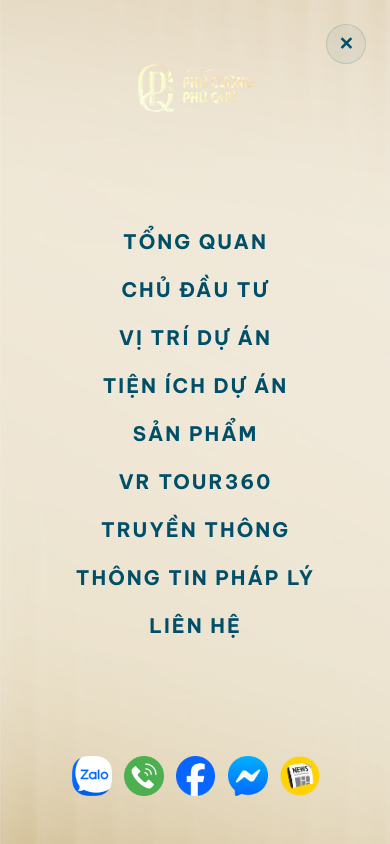
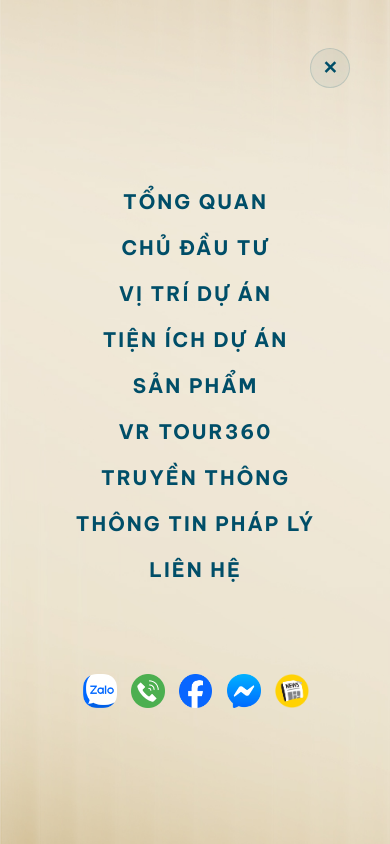
Before and after one commit to vunguyen9404/pcpq-landing, a Next.js app: page / in a window 390 px wide. Both pictures are taken after a click on the button "Open menu". Shown: the top 844 px of the page. Built offline with nearby package versions, Linux system fonts and the light colour scheme; grey boxes are pictures that could not be loaded.

Commit message:
fix sidebar

```diff
--- a/src/components/Navbar.tsx
+++ b/src/components/Navbar.tsx
@@ -29,13 +29,13 @@ export default function Navbar({ onOpenSidebar, sectionLabel }: NavbarProps) {
 
 
   return (
-    <nav className="fixed left-[3.75%] right-[3.75%] top-[4.63%] z-40 pointer-events-none
-                    flex justify-between items-start">
+    <nav className="fixed left-[3.75%] right-[3.75%] top-[3%] md:top-[4.63%] z-40 pointer-events-none
+                    flex justify-between items-center lg:items-start select-none">
       {/* Logo */}
       <a
         href="#"
         onClick={e => e.preventDefault()}
-        className="pointer-events-auto relative w-[120px] md:w-[160px] h-[75px] md:h-[100px] hover:opacity-90 transition-opacity"
+        className="pointer-events-auto relative w-[100px] md:w-[160px] h-[55px] md:h-[100px] hover:opacity-90 transition-opacity"
       >
         <Image
           src="/images/logo.png"
@@ -66,7 +66,7 @@ export default function Navbar({ onOpenSidebar, sectionLabel }: NavbarProps) {
         {/* Menu Icon */}
         <button
           onClick={onOpenSidebar}
-          className="relative w-9 md:w-[46px] h-9 md:h-[46px] hover:scale-105 transition-transform cursor-pointer"
+          className="relative w-8 md:w-[46px] h-8 md:h-[46px] hover:scale-105 transition-transform cursor-pointer"
           aria-label="Open menu"
         >
           <Image
--- a/src/components/Sidebar.tsx
+++ b/src/components/Sidebar.tsx
@@ -1,8 +1,9 @@
 "use client";
 
+import { useState, useEffect, useRef } from "react";
 import Image from "next/image";
+import { gsap } from "gsap";
 
-const imgPcpq = "/assets/75b906d0e6702d36d198948691355b25b0a0c2f7.png";
 const imgPhone = "/assets/9fe127963e104efca8c123834786be441438f4d1.png";
 const imgZalo = "/assets/eef6d6f0fb2f530a7fb1adeb916d938dd28355fe.png";
 const imgFacebook = "/assets/c94ddb7a5c0a0287784654bddb8571e41ac3a5f2.png";
@@ -15,51 +16,149 @@ interface SidebarProps {
 }
 
 export default function Sidebar({ isOpen, onClose }: SidebarProps) {
-  if (!isOpen) return null;
+  const [isRendered, setIsRendered] = useState(isOpen);
+
+  const containerRef = useRef<HTMLDivElement>(null);
+  const backdropRef = useRef<HTMLDivElement>(null);
+  const panelRef = useRef<HTMLDivElement>(null);
+  const timelineRef = useRef<gsap.core.Timeline | null>(null);
+
+  const animateOpen = () => {
+    if (!panelRef.current || !backdropRef.current) return;
+
+    if (timelineRef.current) {
+      timelineRef.current.kill();
+    }
+
+    const panel = panelRef.current;
+    const backdrop = backdropRef.current;
+    const links = panel.querySelectorAll(".menu-item-container");
+    const closeBtn = panel.querySelector(".close-btn");
+
+    const tl = gsap.timeline();
+    timelineRef.current = tl;
+
+    // 1. Dark Backdrop overlay fades in
+    tl.fromTo(
+      backdrop,
+      { opacity: 0 },
+      { opacity: 1, duration: 0.45, ease: "power2.out" }
+    );
+
+    // 2. Animate the panel slide-in (normal rectangle, no curves)
+    tl.fromTo(
+      panel,
+      { x: "100%", opacity: 1 },
+      { x: "0%", duration: 0.55, ease: "power3.out" },
+      "-=0.3"
+    );
+
+    // 3. Stagger menu links
+    tl.fromTo(
+      links,
+      { opacity: 0, y: 15 },
+      { opacity: 1, y: 0, stagger: 0.04, duration: 0.45, ease: "power2.out" },
+      "-=0.25"
+    );
+
+    // Fade in close button
+    if (closeBtn) {
+      tl.fromTo(
+        closeBtn,
+        { opacity: 0, scale: 0.8 },
+        { opacity: 1, scale: 1, duration: 0.3, ease: "power2.out" },
+        "-=0.2"
+      );
+    }
+  };
+
+  const animateClose = (callback: () => void) => {
+    if (!panelRef.current || !backdropRef.current) {
+      callback();
+      return;
+    }
+
+    if (timelineRef.current) {
+      timelineRef.current.kill();
+    }
+
+    const panel = panelRef.current;
+    const backdrop = backdropRef.current;
+    const links = panel.querySelectorAll(".menu-item-container");
+    const closeBtn = panel.querySelector(".close-btn");
+
+    const tl = gsap.timeline({
+      onComplete: callback,
+    });
+    timelineRef.current = tl;
+
+    if (closeBtn) {
+      tl.to(closeBtn, { opacity: 0, scale: 0.8, duration: 0.15 });
+    }
+
+    tl.to(links, { opacity: 0, y: -10, stagger: 0.02, duration: 0.2, ease: "power2.in" }, "-=0.1");
+    tl.to(panel, { x: "100%", duration: 0.35, ease: "power3.in" }, "-=0.15");
+    tl.to(backdrop, { opacity: 0, duration: 0.3, ease: "power2.in" }, "-=0.3");
+  };
+
+  useEffect(() => {
+    if (isOpen) {
+      setIsRendered(true);
+      const timer = setTimeout(() => {
+        animateOpen();
+      }, 50);
+      return () => clearTimeout(timer);
+    } else {
+      if (isRendered) {
+        animateClose(() => {
+          setIsRendered(false);
+        });
+      }
+    }
+  }, [isOpen]);
+
+  const handleClose = () => {
+    animateClose(() => {
+      onClose();
+    });
+  };
+
+  if (!isRendered) return null;
 
   return (
-    <div className="fixed inset-0 z-50 flex overflow-hidden">
-      {/* Left: map backdrop (click outside to close) */}
+    <div ref={containerRef} className="fixed inset-0 z-50 overflow-hidden">
+      {/* Dark overlay backdrop spanning the entire viewport */}
       <div
-        onClick={onClose}
-        className="hidden lg:block lg:flex-1 h-full relative cursor-pointer group"
-      >
-        <Image
-          src="/assets/6d7cded6d709195f9bd4b61ab0054ceddaf9827d.png"
-          alt="Backdrop"
-          fill
-          className="object-cover"
-          priority
+        ref={backdropRef}
+        onClick={handleClose}
+        className="absolute inset-0 bg-black/60 backdrop-blur-[2px] z-0 opacity-0"
       />
-        <div className="absolute inset-0 bg-[#004e68]/50 group-hover:bg-[#004e68]/45 transition-colors" />
-      </div>
 
       {/* Right: beige menu panel */}
       <div
-        className="relative w-full lg:w-[33.3%] h-full shadow-2xl
-                   flex flex-col justify-between p-10 lg:p-12
-                   bg-cover bg-center border-l border-white/10 animate-fadeInRight shrink-0"
+        ref={panelRef}
+        className="absolute right-0 top-0 bottom-0 w-full md:w-[450px] lg:w-[33.3%] h-full shadow-2xl
+                   flex flex-col justify-between p-10 lg:p-12 z-10 opacity-0
+                   bg-cover bg-center border-l border-white/10 shrink-0"
         style={{ backgroundImage: "url('/assets/d313ca5b98ac98e499c3e6aefcd53f450a687de5.png')" }}
       >
+        {/* Top bar: Close button */}
+        <div className="flex justify-end items-center w-full mt-2 shrink-0">
           {/* Close button */}
           <button
-          onClick={onClose}
-          className="absolute top-6 right-6 w-10 h-10 flex items-center justify-center
+            onClick={handleClose}
+            className="close-btn w-10 h-10 flex items-center justify-center
                        rounded-full bg-[#004e68]/5 border border-[#004e68]/15
-                     hover:bg-[#004e68]/10 text-[#004e68] cursor-pointer text-lg font-bold"
+                       hover:bg-[#004e68]/10 text-[#004e68] cursor-pointer text-lg font-bold pointer-events-auto transition-colors"
           >
             ✕
           </button>
-
-        {/* Logo */}
-        <div className="mt-6 flex justify-center">
-          <div className="relative w-32 h-12">
-            <Image src={imgPcpq} alt="PCPQ" fill className="object-contain" />
-          </div>
         </div>
 
+        {/* Logo removed */}
+
         {/* Nav links */}
-        <div className="flex flex-col gap-2 items-center text-center my-auto">
+        <div className="flex flex-col gap-2.5 items-center text-center my-auto w-full pointer-events-auto">
           {[
             { name: "TỔNG QUAN",        href: "#overview"  },
             { name: "CHỦ ĐẦU TƯ",       href: "#developer" },
@@ -71,23 +170,22 @@ export default function Sidebar({ isOpen, onClose }: SidebarProps) {
             { name: "THÔNG TIN PHÁP LÝ",  href: "#developer" },
             { name: "LIÊN HỆ",            href: "#contact"   },
           ].map((link, idx) => (
+            <div key={idx} className="menu-item-container w-full flex flex-col items-center gap-2">
               <a
-              key={idx}
                 href={link.href}
                 target={link.href.startsWith("http") ? "_blank" : undefined}
                 rel={link.href.startsWith("http") ? "noopener noreferrer" : undefined}
-              onClick={onClose}
+                onClick={handleClose}
                 className="font-be-vietnam font-bold text-xl lg:text-[1.25vw]
-                         tracking-widest uppercase py-1.5 px-5 rounded-lg w-full text-center block
+                           tracking-widest uppercase py-1 px-5 rounded-lg w-full text-center block
                            text-[#004e68] hover:text-[#009ace] transition-all duration-200"
               >
                 {link.name}
               </a>
-          ))}
-        </div>
 
-        {/* Social icons */}
-        <div className="flex justify-center items-center gap-3 mb-2">
+              {/* Render social icons directly below LIÊN HỆ */}
+              {link.name === "LIÊN HỆ" && (
+                <div className="flex justify-center items-center gap-3.5 mt-[78px]">
                   {[
                     { src: imgPhone,    href: "tel:02973969798",       alt: "Phone"    },
                     { src: imgZalo,     href: "https://zalo.me",       alt: "Zalo"     },
@@ -100,10 +198,14 @@ export default function Sidebar({ isOpen, onClose }: SidebarProps) {
                       href={s.href}
                       target={s.href.startsWith("http") ? "_blank" : undefined}
                       rel={s.href.startsWith("http") ? "noopener noreferrer" : undefined}
-              className="relative w-10 h-10 hover:scale-110 transition-transform"
+                      className="relative w-[34px] h-[34px] hover:scale-110 transition-transform duration-200"
                     >
                       <Image src={s.src} alt={s.alt} fill className="object-contain" />
                     </a>
+                  ))}
+                </div>
+              )}
+            </div>
           ))}
         </div>
       </div>
```
Lines whose indentation alone changed are shown as unchanged.
